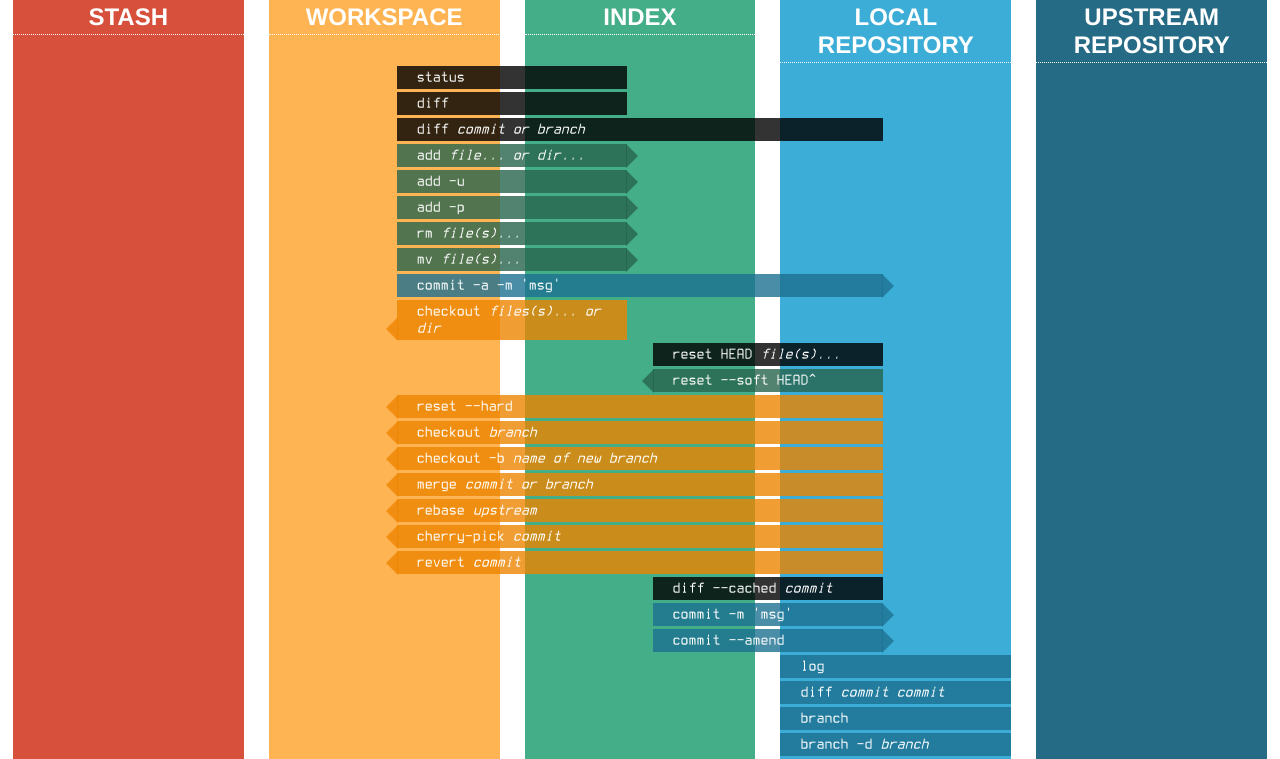
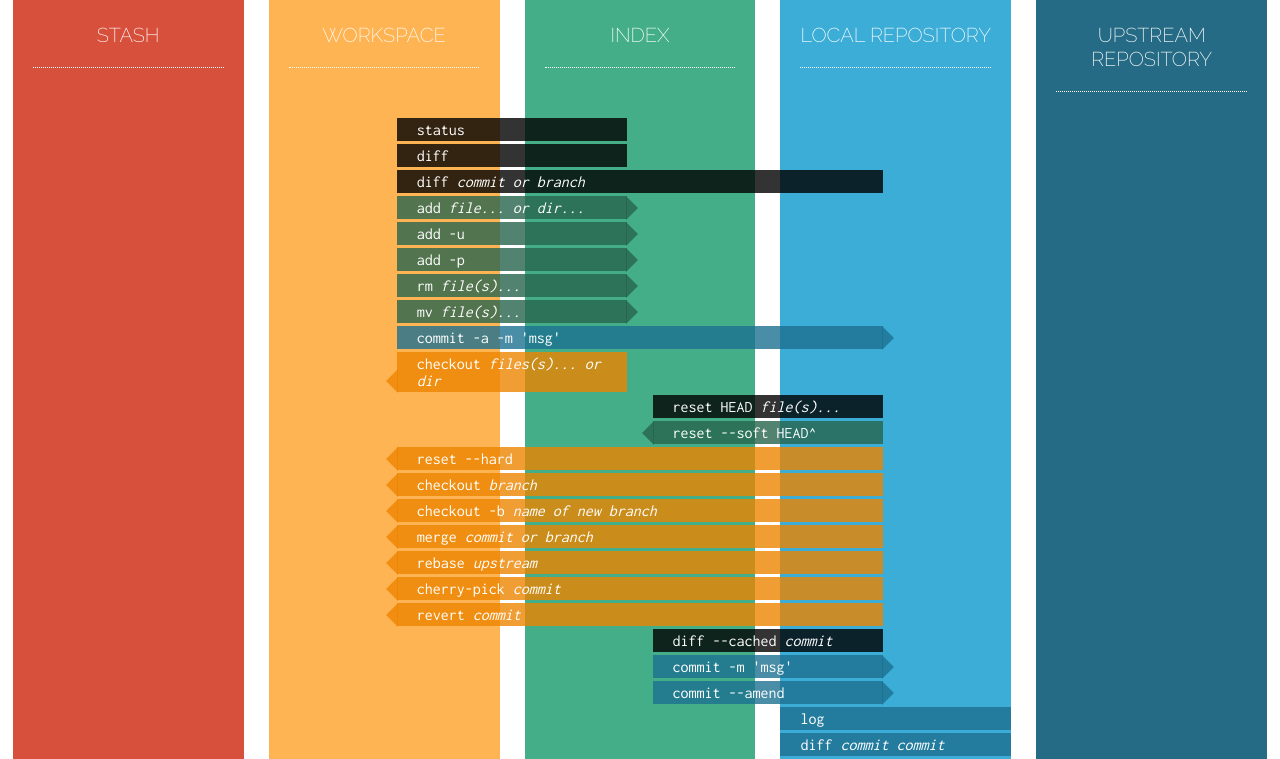
Before and after one commit to etnbrd/git-cheatsheet, a plain HTML site: page index.html in a window 1280 px wide. Shown: the top 759 px of the page. Drawn offline with Linux system fonts and the light colour scheme.

Commit message:
changed fonts

```diff
--- a/style.less
+++ b/style.less
@@ -19,15 +19,17 @@
   src: url("TerminusTTF-4.39.ttf");
 }
 
+@import url(https://fonts.googleapis.com/css?family=Inconsolata|Raleway:200);
+
 body {
   width: 100%;
   margin: auto;
 }
 
-.title {
-  font-family: 'Helvetica';
+.title h1 {
+  font-family: 'Raleway';
   font-weight: 100;
-  font-size: 9pt;
+  font-size: 15pt;
   text-align: center;
   text-transform: uppercase;
   color: white;
@@ -37,7 +39,7 @@ body {
 }
 
 .command {
-  font-family: 'Terminus';
+  font-family: 'Inconsolata';
   background: black;
   color: white;
 
```
